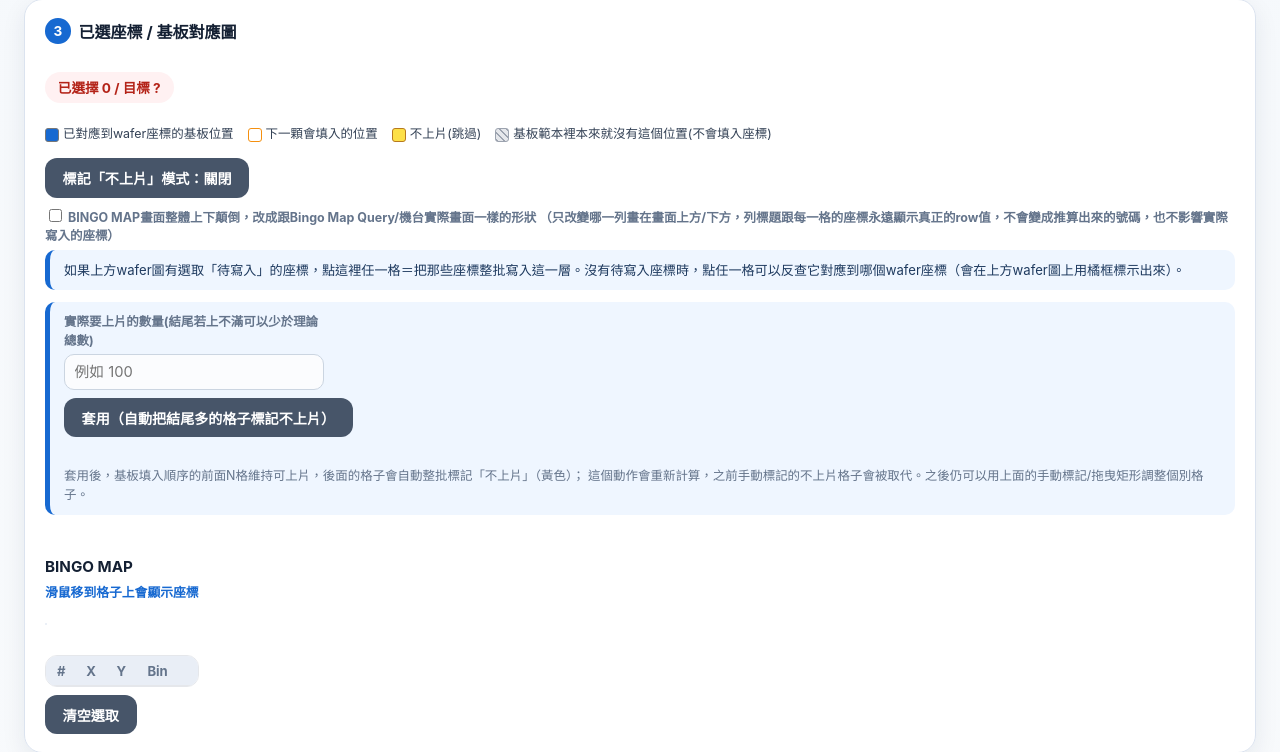
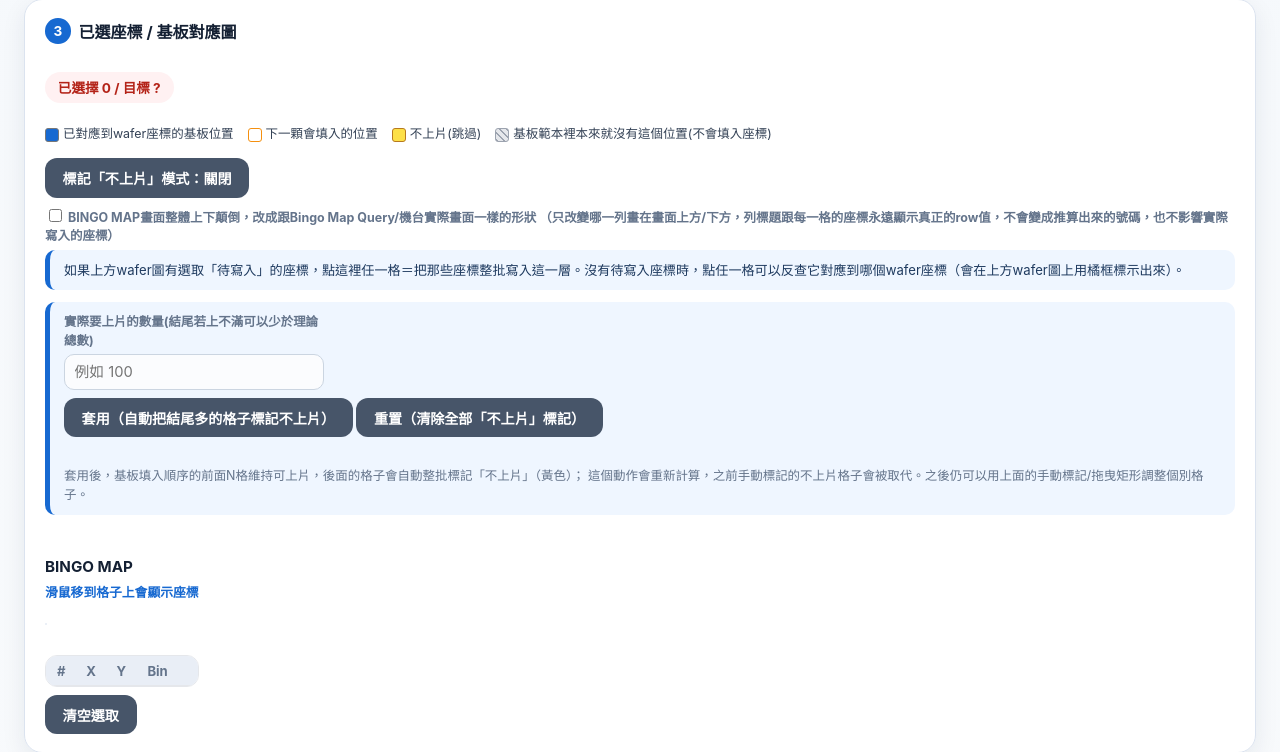
Before and after one commit to yuxian722/stock-dashboard-, a Flask app: page / in a window 1280 px wide. Shown: the part 3339-4091 px from the top of the page. Run offline with Flask 3, Linux system fonts and the light colour scheme; lists and menus that the app fills with data are empty.

Commit message:
Add a reset button to clear all "不上片" skip marks on the BINGO MAP
Lets the user undo applyEffectiveQty()/manual skip-marking in one click
without reloading the substrate template. The gray hatched
.not-a-position cells are unaffected — they reflect the loaded
template's actual shape, not a settable mark, so there's nothing there
to reset short of loading a different template.

Co-Authored-By: Claude Sonnet 5 <noreply@anthropic.com>
Claude-Session: https://claude.ai/code/session_0171htTYSEpfrV3wCoXt6guF

```diff
--- a/webapp/static/app.js
+++ b/webapp/static/app.js
@@ -747,6 +747,21 @@ function applyEffectiveQty(n) {
   return { kept: substratePositions.length - skippedPositions.size, skipped: skippedPositions.size };
 }
 
+// 2026/09/16新增：使用者要求一個獨立的「重置」動作，不用重新載入範本就能
+// 把套用「實際要上片數量」或手動標記/拖曳留下的「不上片」黃色標記全部清掉，
+// 回到「範本裡的每個位置都可上片」的狀態——跟loadTemplate()載入新範本時
+// 順便清空skippedPositions是同一個底層狀態，這裡只是額外開一個不用換範本
+// 就能觸發的入口。注意：BINGO MAP上的灰色斜線格(.not-a-position)不是這裡
+// 能清除的「標記」——那是目前載入範本本身的實際形狀(哪些座標根本不存在)
+// 算出來的，不是存在skippedPositions這種使用者可以設定/取消的狀態，換句話說
+// 「重置」只能讓黃色不上片消失，灰色斜線格只要範本形狀本身有那些洞就一定
+// 會顯示，要清除只能重新載入一個沒有那些洞的範本。
+function resetSkipMarks() {
+  const hadAny = skippedPositions.size > 0;
+  skippedPositions.clear();
+  return hadAny;
+}
+
 // ---- BINGO MAP (substrate grid) rendering ---------------------------------
 function renderSubstrateGridInto(containerId, layerPicks, focusedPos) {
   const container = document.getElementById(containerId);
@@ -2035,6 +2050,15 @@ document.getElementById("btn-apply-effective-qty").addEventListener("click", ()
       : `已套用：設定的數量 ≥ 理論總數 ${substratePositions.length}，全部維持可上片，沒有格子被標記。`;
   renderAll();
 });
+document.getElementById("btn-reset-skip-marks").addEventListener("click", () => {
+  const status = document.getElementById("effective-qty-status");
+  const cleared = resetSkipMarks();
+  document.getElementById("effective_qty_input").value = "";
+  status.textContent = cleared
+    ? "已重置：全部「不上片」標記已清除，範本裡的每個位置都恢復可上片。"
+    : "目前沒有任何「不上片」標記，不需要重置。";
+  renderAll();
+});
 setSkipMode(false);
 rebuildLayerUi();
 renderQtyStatus();
--- a/webapp/templates/index.html
+++ b/webapp/templates/index.html
@@ -227,6 +227,7 @@
         <input id="effective_qty_input" type="number" min="0" placeholder="例如 100">
       </label>
       <button type="button" class="secondary" id="btn-apply-effective-qty">套用（自動把結尾多的格子標記不上片）</button>
+      <button type="button" class="secondary" id="btn-reset-skip-marks">重置（清除全部「不上片」標記）</button>
       <p id="effective-qty-status" style="font-size:0.82rem;font-weight:700;color:var(--blue);min-height:1.2em;margin:0.4rem 0 0"></p>
       <p class="hint" style="font-size:0.78rem;color:var(--muted);margin:0.4rem 0 0">
         套用後，基板填入順序的前面N格維持可上片，後面的格子會自動整批標記「不上片」（黃色）；
```
